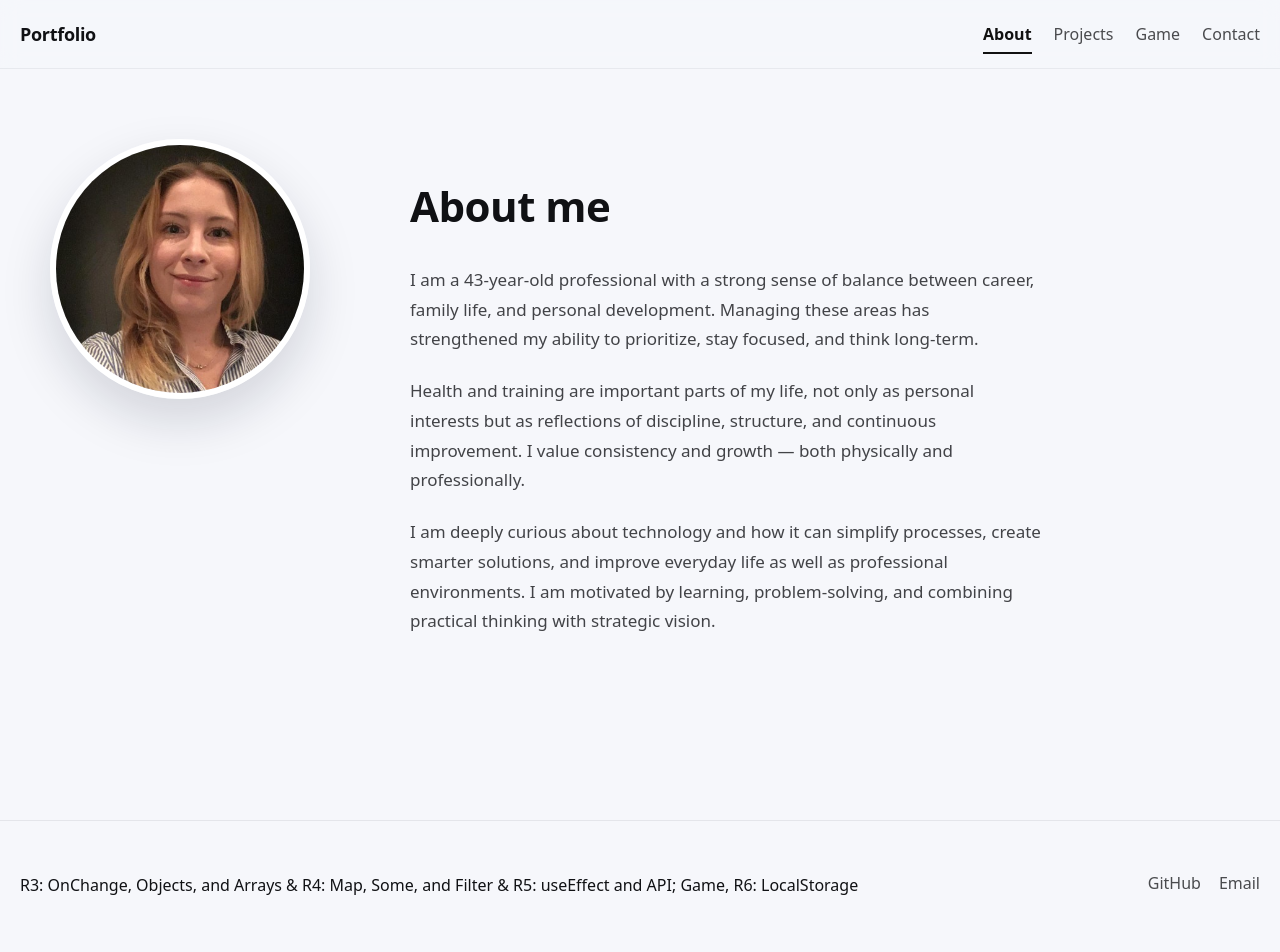
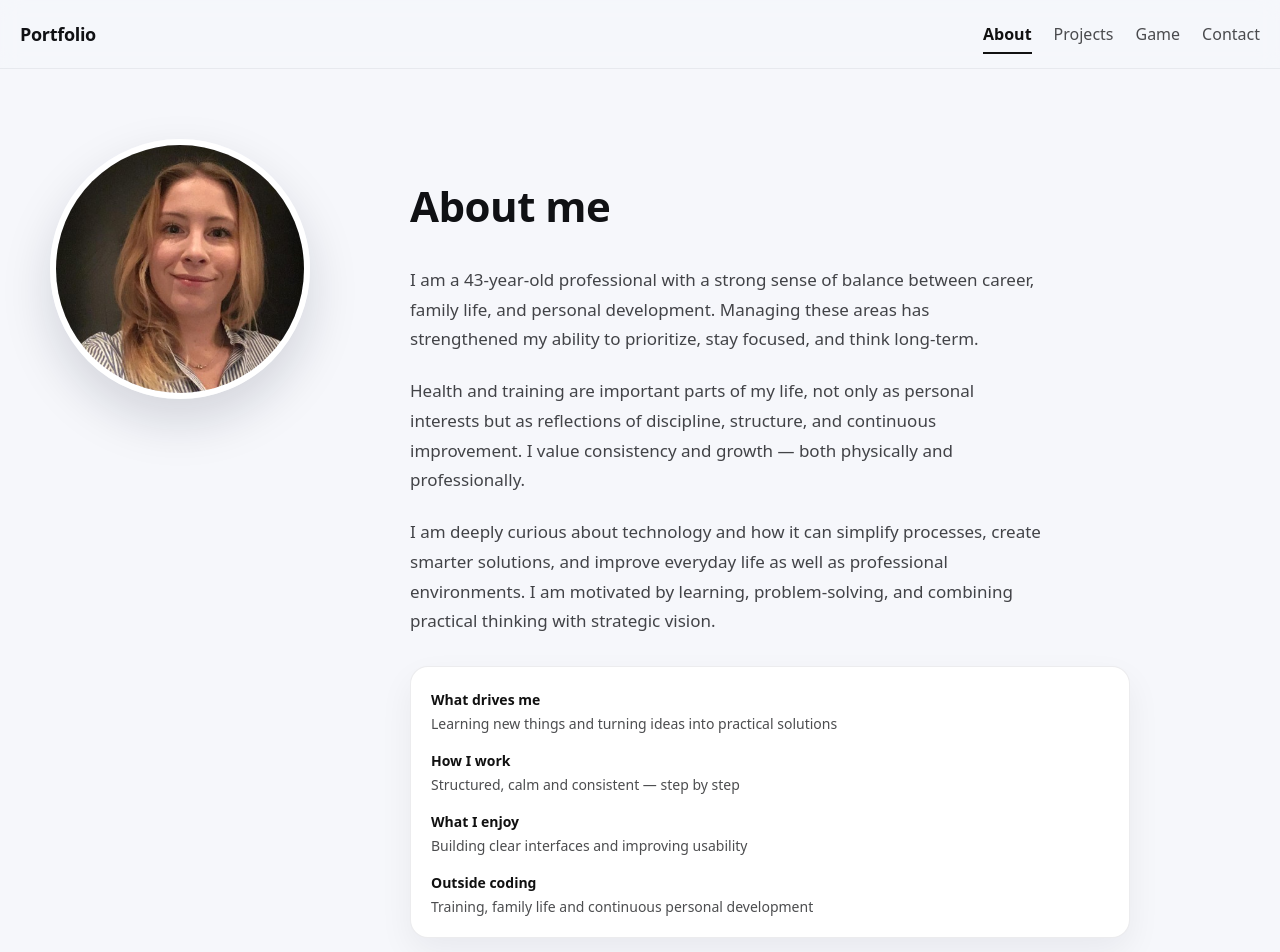
Before and after one commit to unsworthemily/portfolio-react, a React (Vite) app: page /about in a window 1280 px wide. Shown: the top 952 px of the page. Built offline with nearby package versions, Linux system fonts and the light colour scheme.

Commit message:
Improve project layout width

```diff
--- a/src/pages/About.jsx
+++ b/src/pages/About.jsx
@@ -31,36 +31,33 @@ export default function About() {
             thinking with strategic vision.
           </p>
 
+          {/* FACT BOX */}
+          <div className="about__facts">
+
+            <div>
+              <span>What drives me</span>
+              <p>Learning new things and turning ideas into practical solutions</p>
+            </div>
+
+            <div>
+              <span>How I work</span>
+              <p>Structured, calm and consistent — step by step</p>
+            </div>
+
+            <div>
+              <span>What I enjoy</span>
+              <p>Building clear interfaces and improving usability</p>
+            </div>
+
+            <div>
+              <span>Outside coding</span>
+              <p>Training, family life and continuous personal development</p>
+            </div>
+
+          </div>
+
         </div>
       </div>
     </section>
   );
 }
-<div className="about__facts">
-
-  <div>
-    <span>Professional focus</span>
-    <p>Frontend development & user experience</p>
-  </div>
-
-  <div>
-    <span>Currently</span>
-    <p>Studying frontend development and building practical projects in React and JavaScript</p>
-  </div>
-
-  <div>
-    <span>Strengths</span>
-    <p>Structure, long-term thinking, problem solving and consistency</p>
-  </div>
-
-  <div>
-    <span>Interests</span>
-    <p>Training, technology and continuous learning</p>
-  </div>
-
-  <div>
-    <span>Goal</span>
-    <p>To create intuitive and well-structured applications</p>
-  </div>
-
-</div>
```
